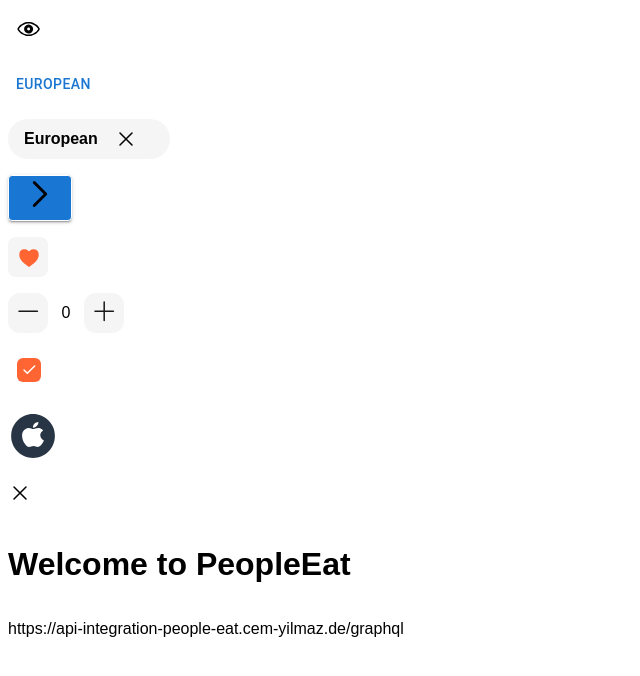
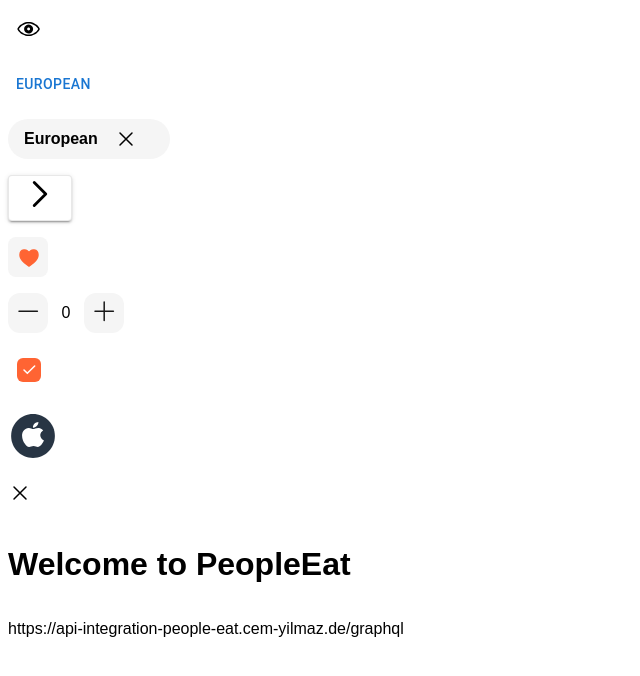
Before and after one commit to people-eat/web-app, a Next.js app: page / in a window 1280 px wide. Shown: the top 676 px of the page, without its empty margins (0-640 px from the left). Built offline with nearby package versions, Linux system fonts and the light colour scheme.

Commit message:
fix styles of PeopleEatNextButton with MUI sx style

```diff
--- /dev/null
+++ b/src/components/standard/input/PeopleEatInput.tsx
@@ -0,0 +1,24 @@
+import Input from '@mui/joy/Input';
+import { type ReactElement } from 'react';
+import { Icon } from '../icon/Icon';
+import PeopleEatIcon from '../icon/PeopleEatIcon';
+
+interface IPeopleEatInputProps {
+    disabled?: boolean;
+    pass?: boolean;
+    email?: boolean;
+}
+
+export default function PeopleEatInput({ disabled, pass, email }: IPeopleEatInputProps): ReactElement {
+    const decorator = pass ? (
+        <PeopleEatIcon icon={Icon.eye} className="opacity-50" />
+    ) : email ? (
+        <span className="text-disabled">Enter yor email</span>
+    ) : null;
+
+    return (
+        <section className={'flex justify-center items-center rounded-3 w-full'}>
+            <Input endDecorator={decorator} fullWidth size={'lg'} placeholder="Type in here…" variant="outlined" disabled={disabled} />
+        </section>
+    );
+}
--- a/src/components/standard/nextButton/PeopleEatNextButton.tsx
+++ b/src/components/standard/nextButton/PeopleEatNextButton.tsx
@@ -15,17 +15,19 @@
 
     return (
         <IconButton
-            sx={{ border: 1, '$hover:': { backgroundColor: 'white' } }}
+            sx={{
+                border: '1px solid rgba(31, 31, 31, 0.1)',
+                '&:hover': {
+                    background: 'transparent',
+                    backgroundColor: active ? 'rgba(255, 100, 51, 1)' : 'white',
+                },
+                backgroundColor: active ? 'rgba(255, 100, 51, 1)' : 'white',
+                padding: 0,
+            }}
             size={'small'}
             variant="contained"
             onClick={handleClick}
-            className={classNames(
-                'min-w-[46px] max-w-[46px] min-h-[46px] h-[46px] hover:bg-orange p-0 border-border hover:border-transparent',
-                {
-                    ['bg-white hover:bg-white']: !active,
-                    ['bg-orange']: active,
-                },
-            )}
+            className={'min-w-[46px] max-w-[46px] min-h-[46px] h-[46px] '}
         >
             <PeopleEatIcon icon={Icon.arrowRight} className={classNames('', { ['invert']: active })} edgeLength={46} />
         </IconButton>
```
Also changed, not shown: 1 other file (tests, documents, lock files or other folders).
